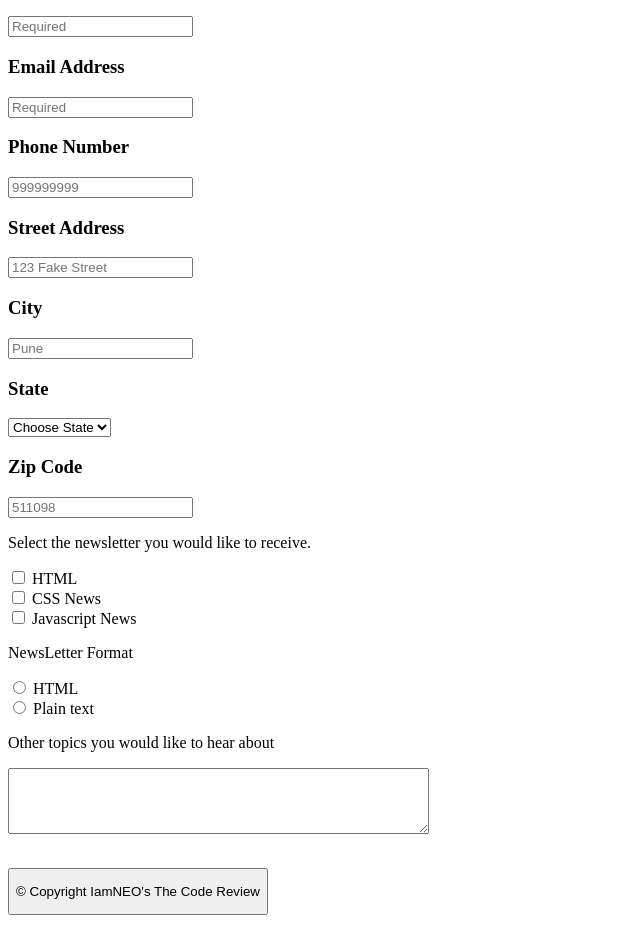
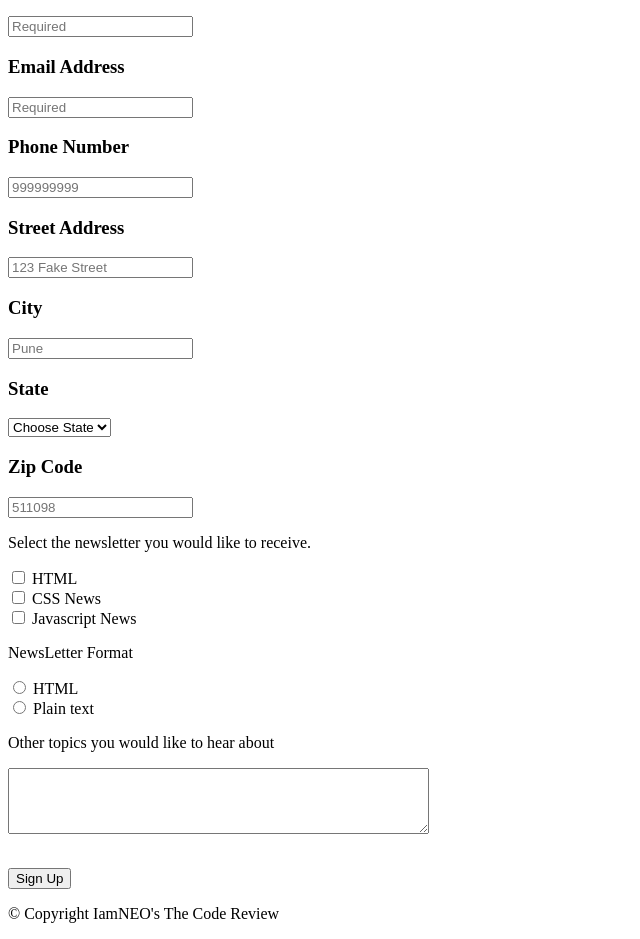
Before and after one commit to iamneo-production/adbbceadaafc305686815bbaaaabbcbbfefone, a plain HTML site: page public/index.html in a window 1280 px wide. Shown: the part 91-1030 px from the top of the page, without its empty margins (0-640 px from the left). Drawn offline with Linux system fonts and the light colour scheme.

Commit message:
Backup Commit

```diff
--- a/public/index.html
+++ b/public/index.html
@@ -47,6 +47,6 @@
 </textarea><br><br>
 </form>
 
-<button type="submit">
+<button type="submit">Sign Up</button>
 
 <p class="footer">&copy Copyright IamNEO's The Code Review</p>
```
